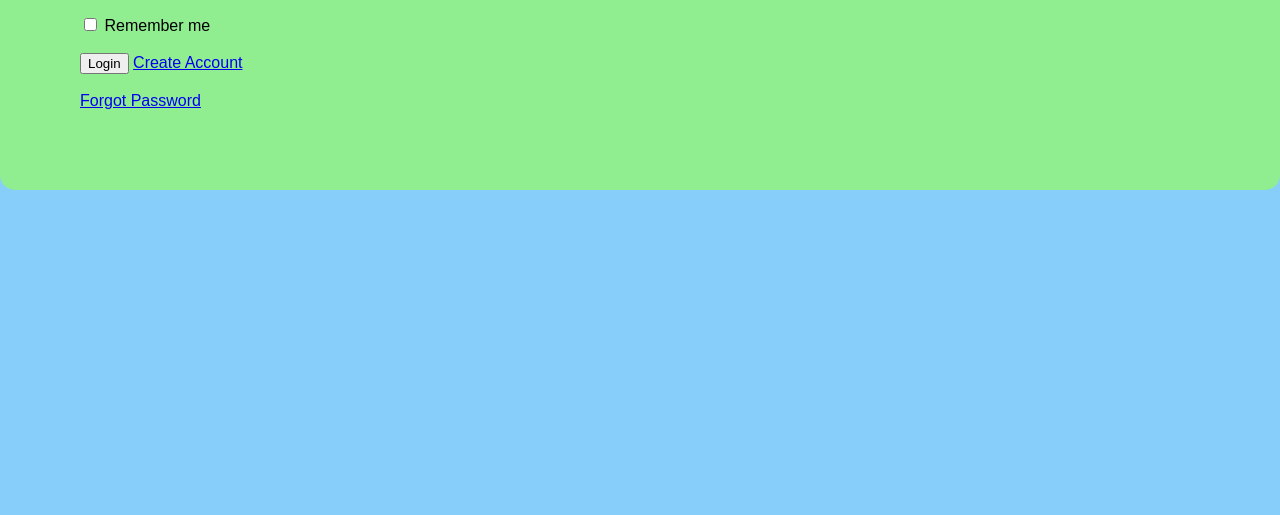
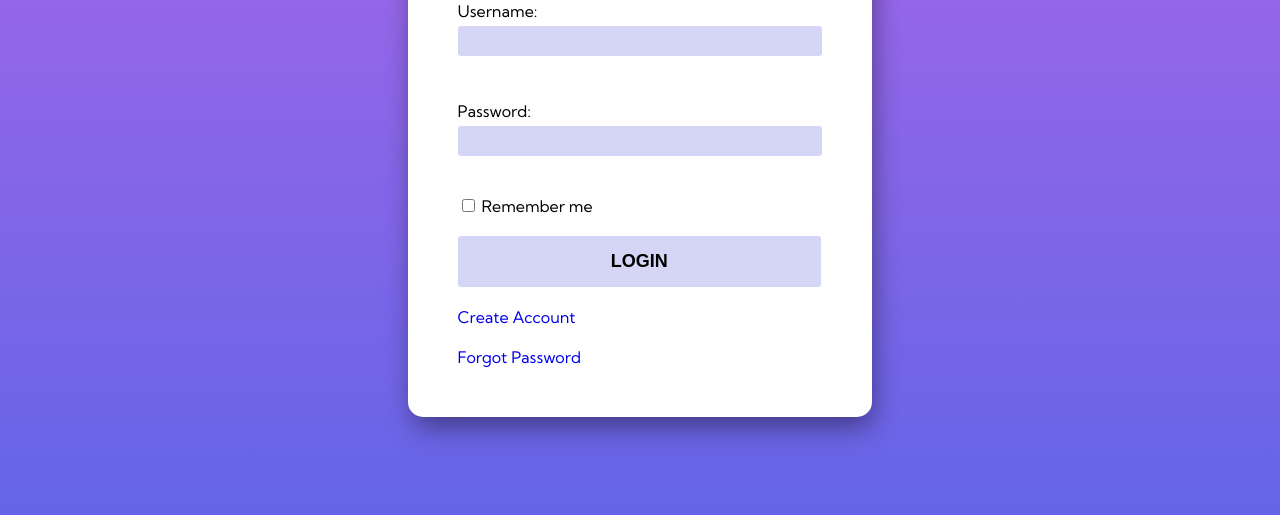
Before and after one commit to lbarua00/Build-1---Group-3, a plain HTML site: page index.html in a window 1280 px wide. Shown: the part 285-800 px from the top of the page. Drawn offline with Linux system fonts and the light colour scheme.

Commit message:
Add styling for login page

```diff
--- a/index.html
+++ b/index.html
@@ -4,6 +4,7 @@
         <!-- Example Title of the App -->
         <title>WatchDogs</title>
         <meta charset="utf-8">
+        <link href="https://fonts.googleapis.com/css2?family=Kumbh+Sans:wght@400;700&display=swap" rel="stylesheet">
         <link href="styles.css" rel="stylesheet">
 
     </head>
@@ -11,9 +12,16 @@
     <body>
 
         <!--Login Page-->
-        <h1>Welcome to WatchDogs</h1>
+
+        <!-- nav bar would go here if need ignore for now
+             <nav class="navbar">
+            <img  class="logo" src="logo.png" alt="dog logo">
+        </nav>  -->
+        <div class="centerPage">
 
             <div class="loginPage">
+                <h1>Welcome to WatchDogs</h1>
+                <h2>Login</h2>
 
                 <form id="login" method="POST" action="action-page.php">
 
@@ -37,9 +45,10 @@
                     <a href="forgotpass">Forgot Password</a>
 
                 </form>
+            </div>
+        </div>
 
     </div>
 
-
     </body>
 </html>
--- a/styles.css
+++ b/styles.css
@@ -1,42 +1,107 @@
-body{
-    margin: 0;
-    padding: 0;
-    background-color: lightskyblue;
-    font-family: Arial, Helvetica, sans-serif;
+* {
+    box-sizing: border-box;
+    /* font-size: 24px; */
 }
 
-.loginPage{
-    width: auto;
-    overflow: hidden;
-    padding: 80px;
-    background-color: lightgreen;
-    border-radius: 15px;
+
+body{
+    margin:            0;
+    padding:           0;
+    background:        linear-gradient(hsl(273, 75%, 66%), hsl(240, 73%, 65%)) no-repeat;
+    font-family:       'Kumbh Sans', sans-serif;
+
 }
 
-h1{
-    text-align: center;
-    padding: 20px;
+label {
+    display:           block;
+    padding:           5px 0px 5px 0px
 }
 
-#username{
-    width: 300px;
-    height: 30px;
-    border: none;
-    border-radius: 3px;
-    padding-left: 8px;
+input[type="text"],
+input[type="password"],
+input[type="button"]  {
+    display:            block;
+    background-color: #D5D5F5;
+    color:            black;
+
+}
+
+input[type="button"]  {
+    padding:            15px 42%;
+    margin:             0px 0 20px 0px;
+    cursor:             pointer;
+    text-transform:     uppercase;
+    text-align:         center;
+    border:             none;
+    border-radius:      3px;
+    font-weight:        700;
+    font-size:          18px;
+}
+
+
+h1{
+    text-align:         center;
+}
+
+h2 {
+    margin-bottom:      20px
+}
+
+
+input[type="button"]:hover  {
+    box-shadow:         0px 0px 10px 1px rgba(0,0,0,0.45);
+}
+
+a {
+    text-decoration:    none;
+}
+
+.centerPage {
+    height:             100vh;
+    display:            flex;
+    justify-content:    center;
+    align-items:        center;
+}
+
+
+/*
+sizing for the logo ignore for now
+ .logo {
+    width:  100px;
+    height: 100px;
+
+}
+*/
+
+.loginPage{
+    overflow:           hidden;
+    padding:            50px;
+    background-color: rgb(255, 255, 255);
+    border-radius:      15px;
+    box-shadow:         3px 12px 28px -3px rgba(0,0,0,0.45);
+}
+
+
+
+#username {
+    width:              100%;
+    height:             30px;
+    border:             none;
+    border-radius:      3px;
+    padding-left:       8px;
 
 }
 
 #password{
-    width: 300px;
-    height: 30px;
-    border: none;
-    border-radius: 3px;
-    padding-left: 8px;
+    width:              100%;
+    height:             30px;
+    border:             none;
+    border-radius:      3px;
+    padding-left:       8px;
 
 }
 
 #log{
-    width: fit-content;
-    height:fit-content;
+    width:              fit-content;
+    height:             fit-content;
 }
```
Also changed, not shown: Create_Account.html (+2 -0 lines), logo.png (added). Lines whose indentation alone changed are shown as unchanged.
